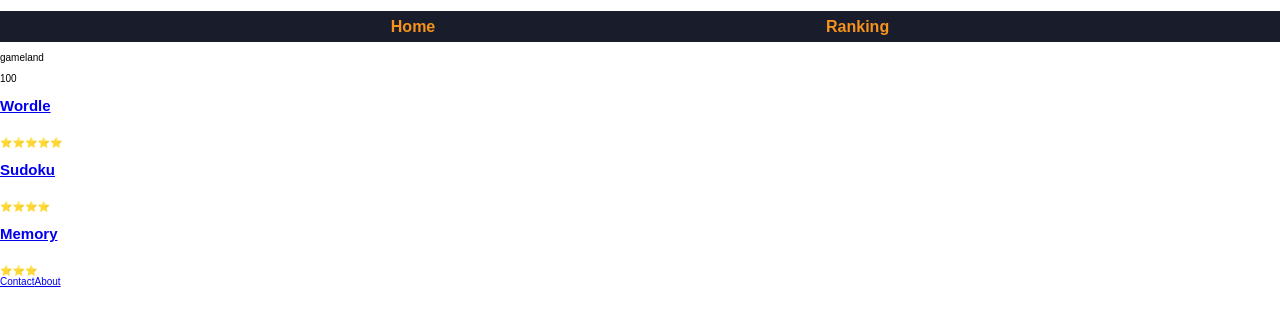
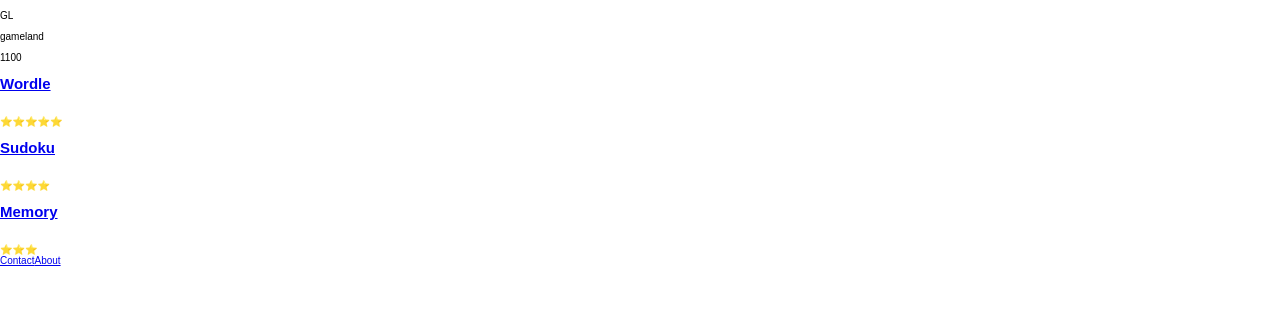
Before and after one commit to lupydev/game-land, a React (Create React App) app: page /home in a window 1280 px wide. Shown: the top 326 px of the page. Built offline with nearby package versions, Linux system fonts and the light colour scheme.

Commit message:
se arregla estuctura del componente para poder trabajar en pantallas mas grandes

```diff
--- a/src/components/Header.jsx
+++ b/src/components/Header.jsx
@@ -1,21 +1,22 @@
-import React from 'react'
-import { NavBar } from './NavBar'
+import React from "react";
+import { NavBar } from "./NavBar";
 
 export const Header = () => {
   return (
-    <div className='headerContainer'>
+    <div className="headerContainer">
       <div className="headerContainer-logo">
-            <img src="" alt="" />
+        <p>GL</p>
+        {/* <img src="" alt="" /> */}
       </div>
-        <div className="headerContainer-navbar"><NavBar/></div>
+      {/* <div className="headerContainer-navbar"><NavBar/></div> */}
       <div className="headerContainer-player">
         <div className="headerContainer-player--name">
           <p>gameland</p>
         </div>
+      </div>
       <div className="headerContainer-player--points">
-                <p>100</p>
+        <p>1100</p>
       </div>
     </div>
-    </div>
-  )
-}
+  );
+};
```
Lines whose indentation alone changed are shown as unchanged.
